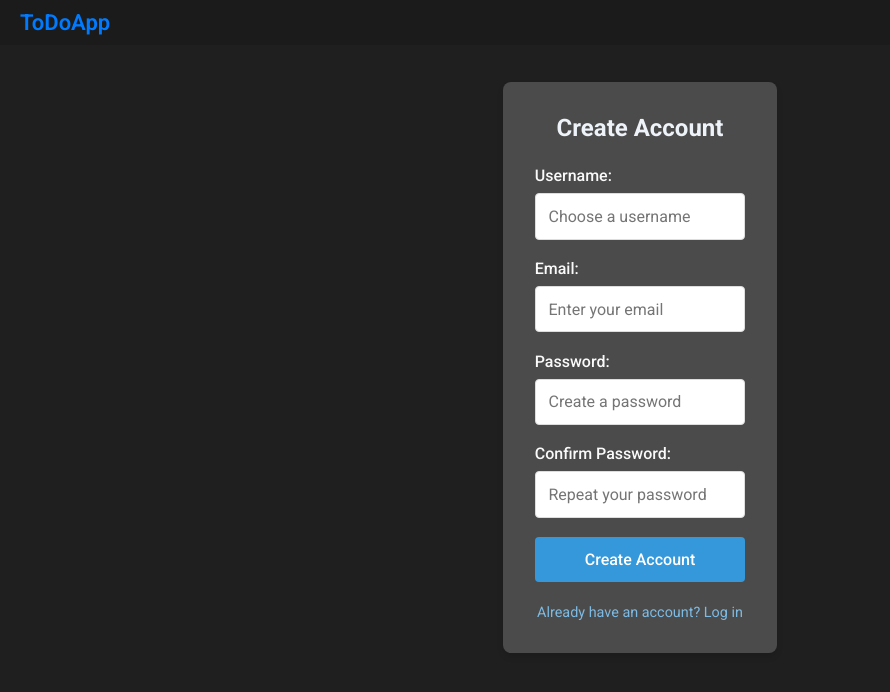
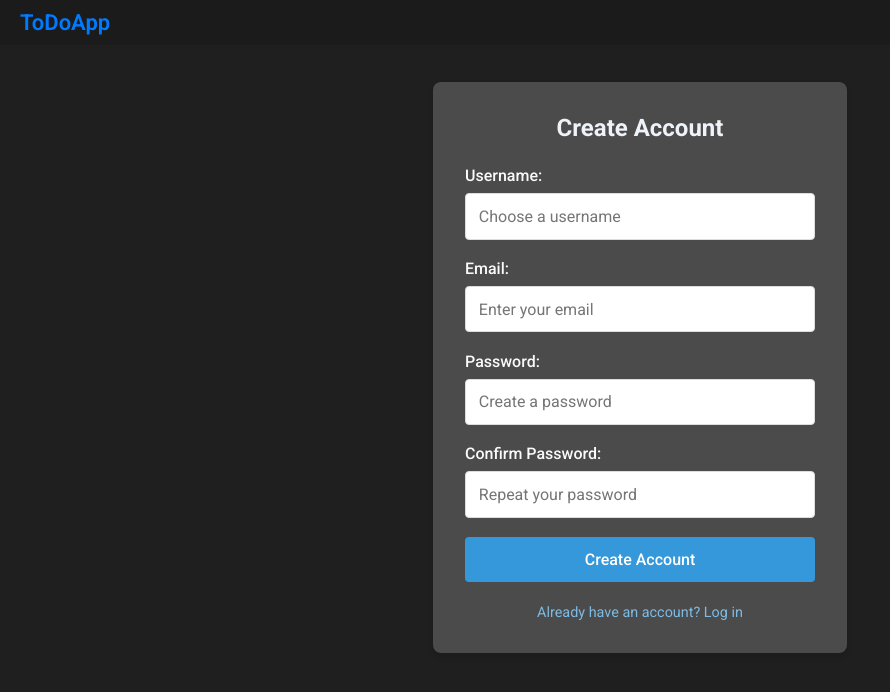
Before and after one commit to yethan4/todoapp-frontend, a React (Create React App) app: page /register in a window 1280 px wide. Shown: the top 692 px of the page, without its empty margins (0-890 px from the left). Built offline with nearby package versions, Linux system fonts and the light colour scheme.

Commit message:
error message in LoginPage

```diff
--- a/src/App.css
+++ b/src/App.css
@@ -1,6 +1,6 @@
 /* styles.css - wspólne style dla obu formularzy */
 .form-page {
-  max-width: 400px;
+  width: 350px;
   height: fit-content;
   margin: 2rem auto;
   padding: 2rem;
--- a/src/pages/LoginPage.jsx
+++ b/src/pages/LoginPage.jsx
@@ -47,7 +47,6 @@ export const LoginPage = () => {
     }
   };
 
-
   return (
     <main>
       <div className="form-page login-page">
@@ -79,6 +78,8 @@ export const LoginPage = () => {
 
           {errors.non_field_errors && <p className="error">{errors.non_field_errors}</p>}
 
+          {errors.detail && <p className="error">{errors.detail}</p>}
+
           <button type="submit" disabled={isLoading}>
             {isLoading ? 'Logging in...' : 'Login'}
           </button>
```
